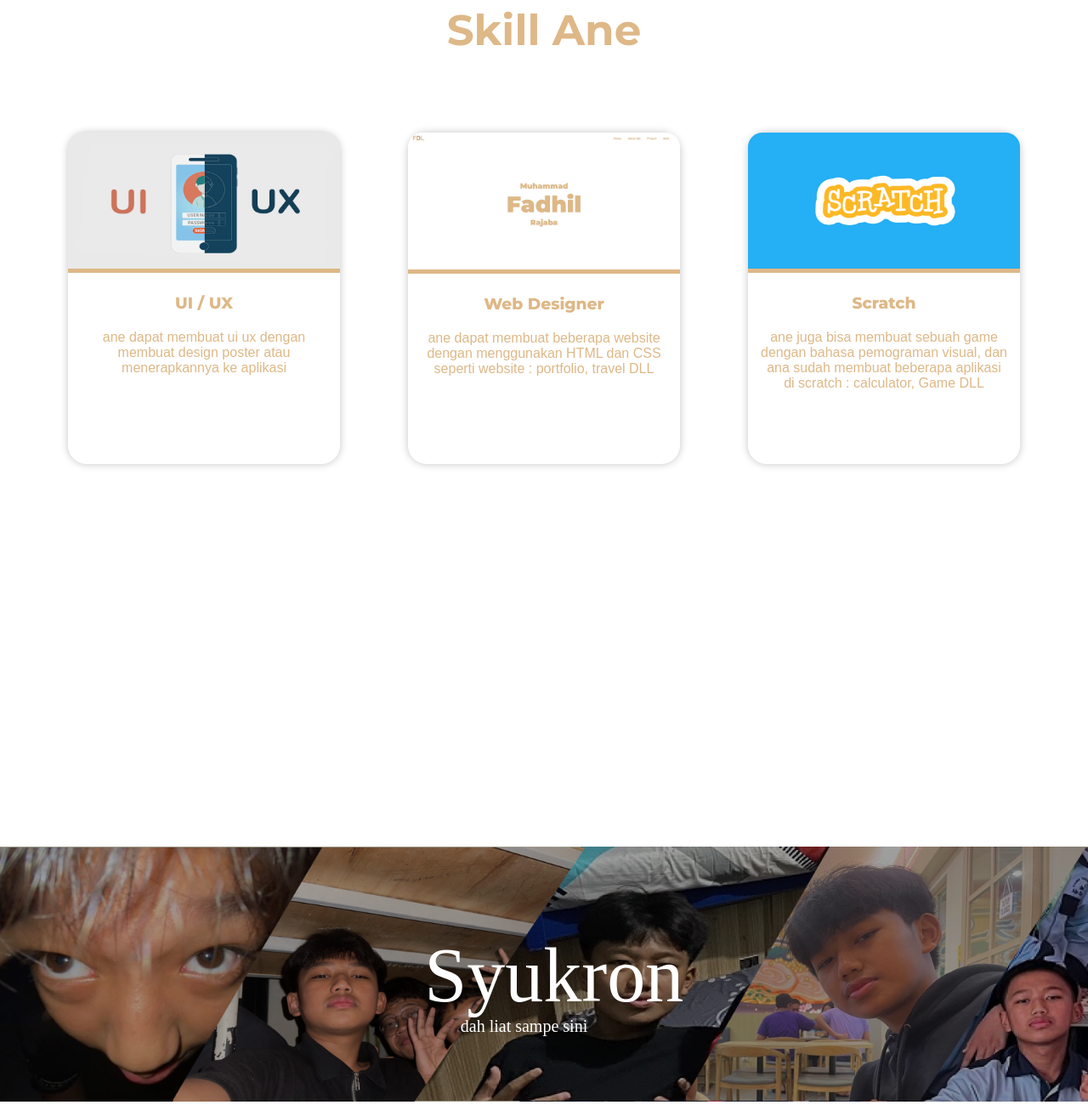
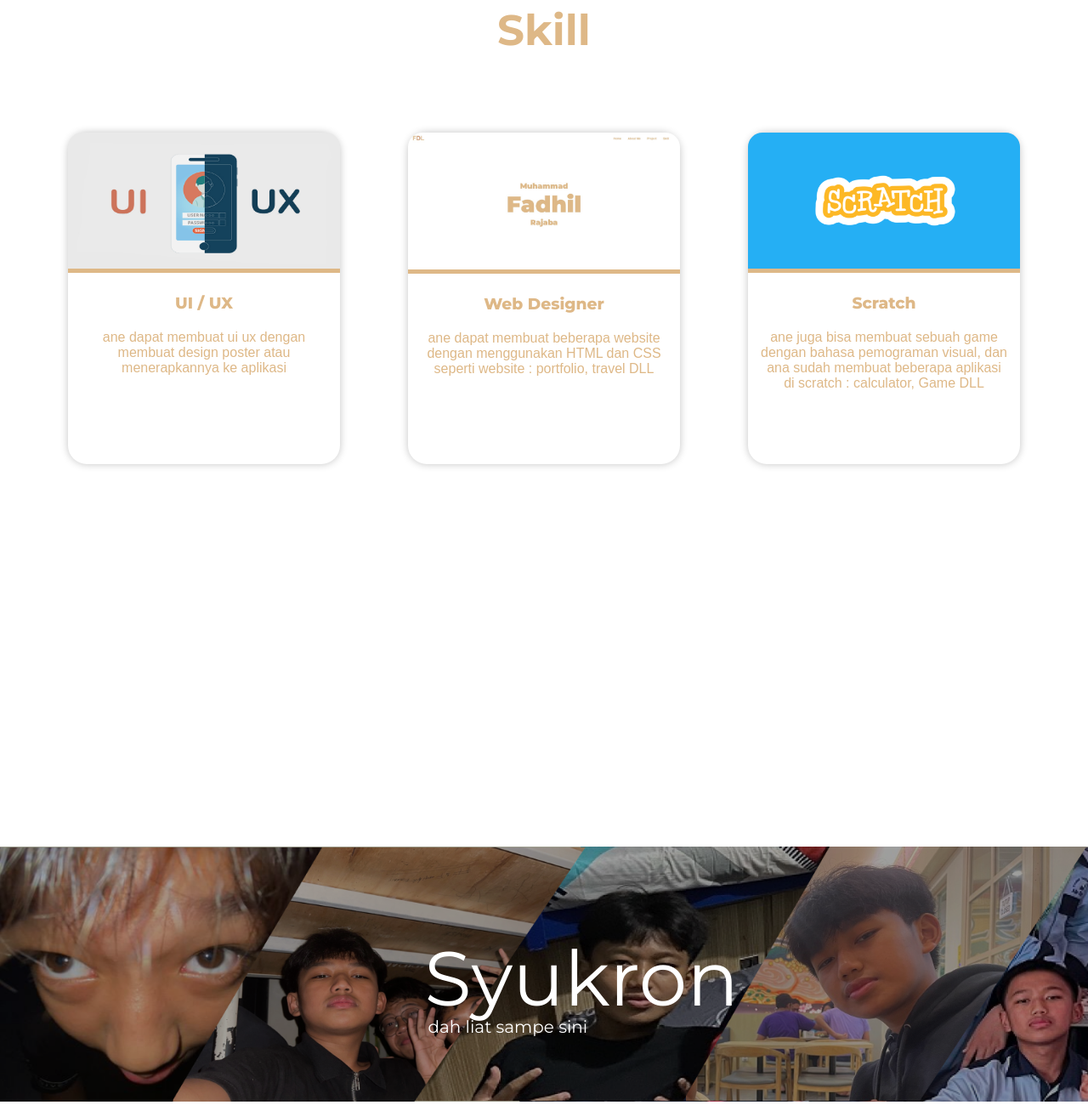
Before and after one commit to Fadhil-dil/Portfolio, a plain HTML site: page index.html in a window 1280 px wide. Shown: the part 2784-4084 px from the top of the page at 85% size. Drawn offline with Linux system fonts and the light colour scheme; a web font is replaced by a local one.

Commit message:
third commit

```diff
--- a/index.htm
+++ b/index.html
@@ -56,7 +56,7 @@
         </section>
         <section class="skill-section">
             <div class="header-skill">
-                <p>Skill Ane</p>
+                <p>Skill</p>
             </div>
             <div class="content-skill">
                 <div class="ui-ux-skill">
@@ -108,3 +108,8 @@
 
 </body>
 </html>
+
+<!-- git add.
+     git status
+     git commit -m 'nama'
+     git push -->
--- a/style.css
+++ b/style.css
@@ -353,6 +353,7 @@ header{
     color: white;
     z-index: 10;
     font-size: 90px;
+    font-family: "Montserrat";
 }
 
 .gambar .content .dah-liat-sampe-sini{
@@ -360,6 +361,7 @@ header{
     position: absolute;
     top: 200px;
     right: 46%;
+    font-family: "Montserrat";
     color: white;
     z-index: 10;
 }
```
